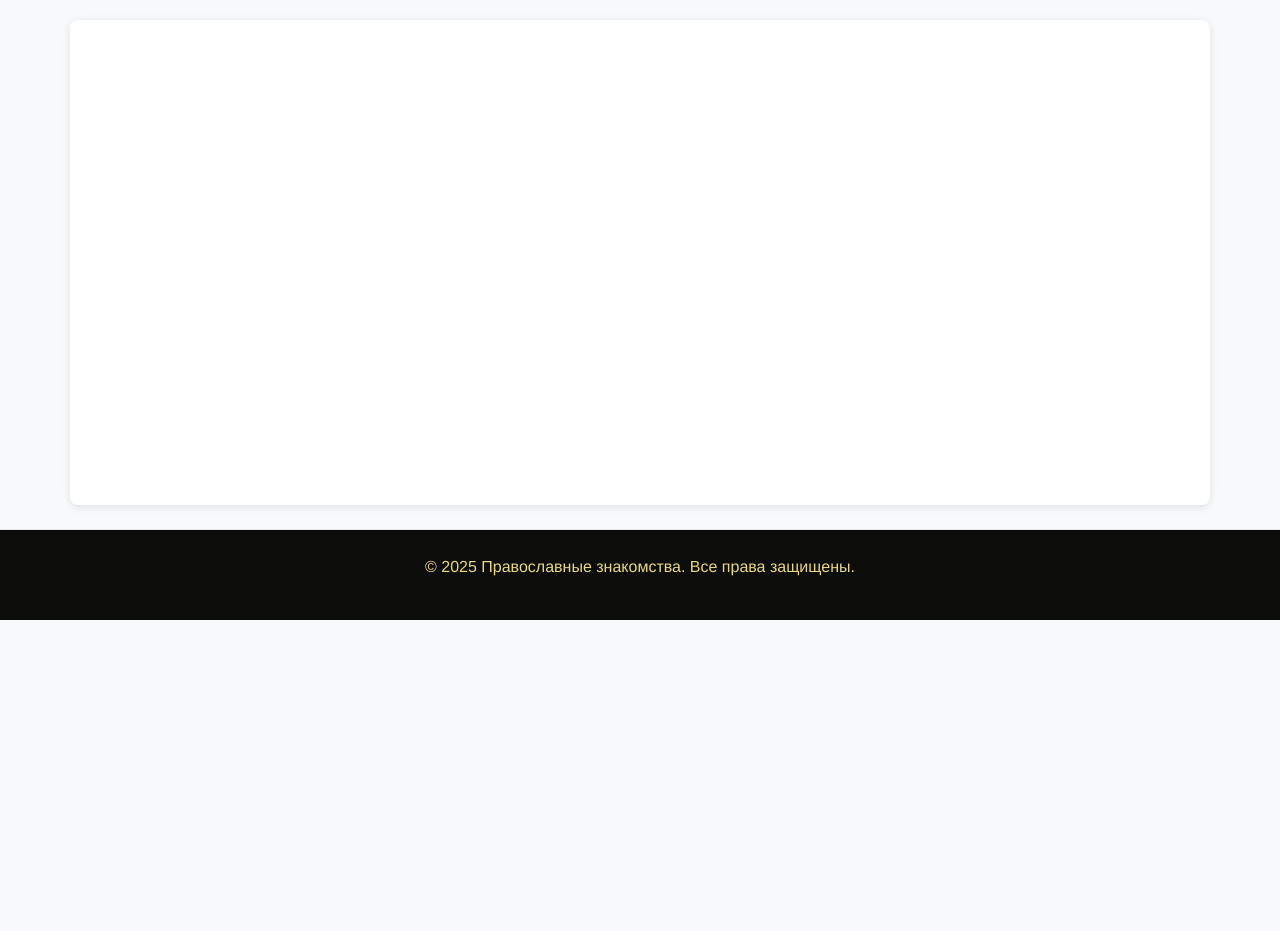
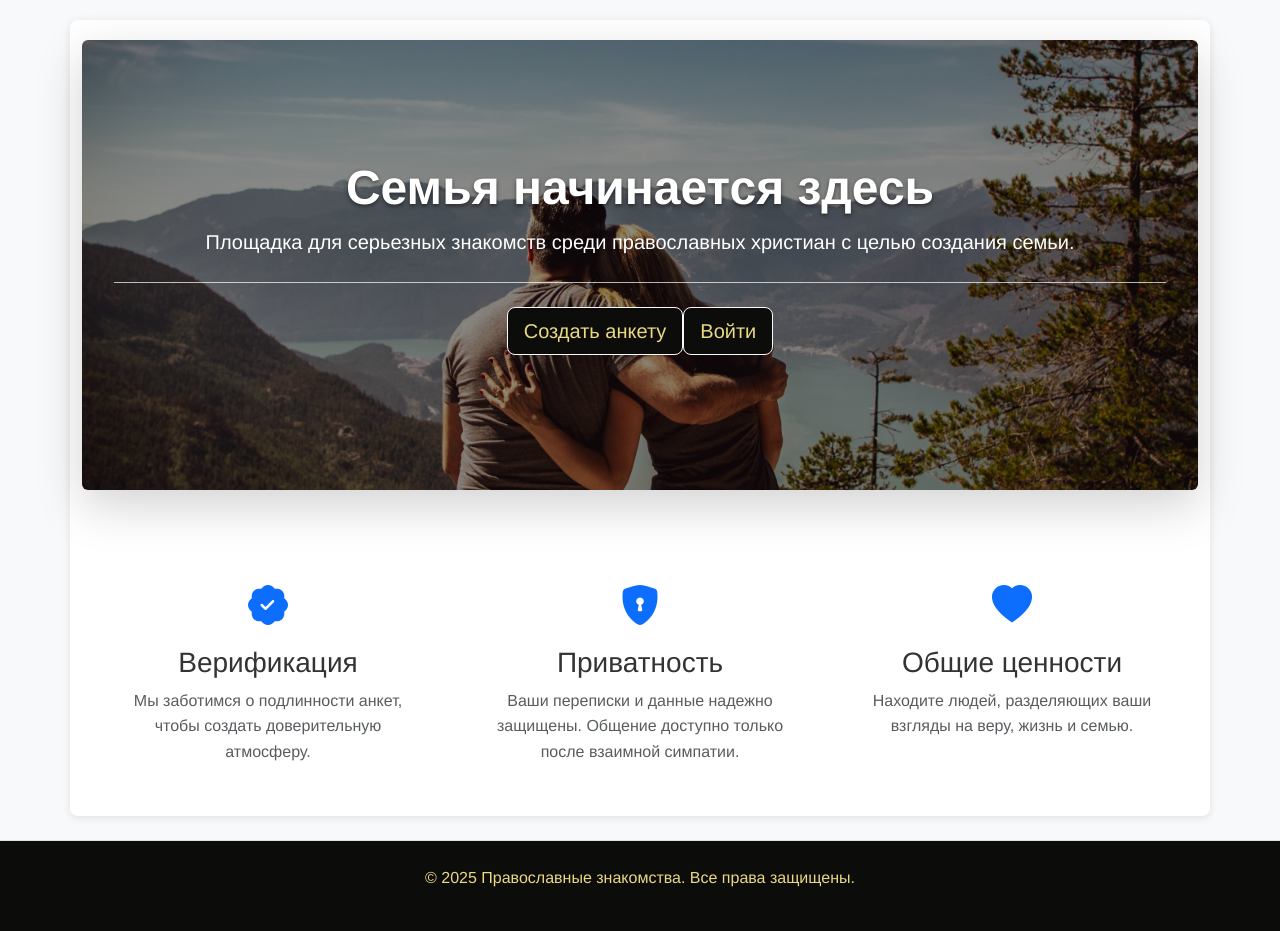
Before and after one commit to ddoltann/orthodox_dating_project, a Django app: page / in a window 1280 px wide. Shown: the part 180-1111 px from the top of the page. Before the commit the page ends 800 px from the top, so only its background shows below. Run offline with Django 5.2, Linux system fonts and the light colour scheme.

Commit message:
Update home.html

```diff
--- a/templates/profiles/home.html
+++ b/templates/profiles/home.html
@@ -1,75 +1,48 @@
-<!DOCTYPE html>
+{% extends "profiles/base.html" %}
 {% load static %}
-<html lang="ru">
-<head>
-    <meta charset="UTF-8">
-    <meta name="viewport" content="width=device-width, initial-scale=1.0">
-    <title>{% block title %}Православные знакомства{% endblock %}</title>
-    <link href="https://cdn.jsdelivr.net/npm/bootstrap@5.3.3/dist/css/bootstrap.min.css" rel="stylesheet">
-    <link rel="stylesheet" href="https://cdn.jsdelivr.net/npm/bootstrap-icons@1.11.3/font/bootstrap-icons.min.css">
-    <link rel="stylesheet" href="{% static 'css/styles.css' %}">
-</head>
-<body class="bg-light">
-    <div class="header">
-        <nav class="navbar navbar-expand-lg mb-4" style="background: #0b0c0b;">
-            <div class="container">
-                <a class="navbar-brand" href="{% url 'profiles:home' %}">
-                    <img style="width: 130px; border-radius: 86px;" src="{% static "img/logo.png" %}" alt="logo.png">
-                </a>
-                <button class="navbar-toggler" type="button" data-bs-toggle="collapse" data-bs-target="#navbarNav" aria-controls="navbarNav" aria-expanded="false" aria-label="Toggle navigation"><span class="navbar-toggler-icon"></span></button>
-                <div class="collapse navbar-collapse" id="navbarNav">
-                    <ul class="navbar-nav me-auto">
-                        <li class="nav-item"><a class="nav-link" href="{% url 'profiles:profile_list' %}" style="background-color: #0c0d0b; color: #e9d884;">Анкеты</a></li>
-                        {% if user.is_authenticated %}
-                            <li class="nav-item"><a class="nav-link" href="{% url 'profiles:inbox' %}"style="background-color: #0c0d0b; color: #e9d884;" >Сообщения</a></li>
-                            <li class="nav-item"><a class="nav-link" href="{% url 'profiles:likes_received_list' %}" style="background-color: #0c0d0b; color: #e9d884;">Кто мной интересуется?</a></li>
-                        {% endif %}
-                    </ul>
-                    <ul class="navbar-nav">
-                        {% if user.is_authenticated %}
-                            <li class="nav-item">
-                                <a href="{% url 'profiles:notification_list' %}" class="nav-link position-relative">
-                                    <i class="bi bi-bell-fill" style="color: #e9d884;"></i>
-                                    {% if unread_notifications_count > 0 %}
-                                    <span class="position-absolute top-1 start-100 translate-middle badge rounded-pill bg-danger">{{ unread_notifications_count }}</span>
-                                    {% endif %}
-                                </a>
-                            </li>
-                            <li class="nav-item dropdown">
-                                <a class="nav-link dropdown-toggle" href="#" id="navbarDropdown" role="button" data-bs-toggle="dropdown" aria-expanded="false" style="color: #e9d884;">
-                                    <i class="bi bi-person-circle" style="color: #e9d884;"></i> {{ user.first_name|default:user.username }}
-                                </a>
-                                <ul class="dropdown-menu dropdown-menu-end" aria-labelledby="navbarDropdown" style="background-color: #171815;">
-                                    <li><a class="dropdown-item" href="{% url 'profiles:profile_detail' pk=user.pk %}"style="color: #e9d884;">Мой профиль</a></li>
-                                    <li><a class="dropdown-item" href="{% url 'profiles:edit_profile' %}" style="color: #e9d884;">Редактировать</a></li>
-                                    <li><hr class="dropdown-divider"></li>
-                                    <li><a class="dropdown-item" href="{% url 'logout' %}" style="color: #e9d884;">Выйти</a></li>
-                                </ul>
-                            </li>
-                        {% else %}
-                            <li class="nav-item"><a class="nav-link" href="{% url 'login' %}" style="background-color: #0c0d0b; color: #e9d884;">Войти</a></li>
-                            <li class="nav-item"><a class="nav-link btn" href="{% url 'profiles:register' %}" style="background-color: #0c0d0b; color: #e9d884; display: inline-block;">Регистрация</a></li>
-                        {% endif %}
-                    </ul>
-                </div>
+
+{% block title %}Главная{% endblock %}
+
+{% block content %}
+<div class="hero-section shadow-lg mb-5 rounded">
+    <div class="container">
+        <h1 class="display-4 text-center">Семья начинается здесь</h1>
+        <p class="lead text-center">Площадка для серьезных знакомств среди православных христиан с целью создания семьи.</p>
+        <hr class="my-4 bg-light" style="opacity: 0.7;">
+        {% if user.is_authenticated %}
+            <a class="btn btn-light btn-lg" style="background-color: #0c0d0b; color: #e9d884;" href="{% url 'profiles:profile_list' %}" role="button">Смотреть анкеты</a>
+        {% else %}
+        <div class="d-flex justify-content-center">
+            <a class="btn btn-light btn-lg mb-3" style="background-color: #0c0d0b; color: #e9d884;" href="{% url 'profiles:register' %}" role="button">Создать анкету</a>
+            <a class="btn btn-light btn-lg mb-3" style="background-color: #0c0d0b; color: #e9d884;" href="{% url 'login' %}" role="button">Войти</a>
+        </div>
+        {% endif %}
+    </div>
+</div>
+
+<div class="container">
+    <div class="row text-center">
+        <div class="col-md-4">
+            <div class="p-3">
+                <i class="bi bi-patch-check-fill fs-1 text-primary"></i>
+                <h3 class="mt-2">Верификация</h3>
+                <p class="text-muted">Мы заботимся о подлинности анкет, чтобы создать доверительную атмосферу.</p>
             </div>
-        </nav>
+        </div>
+        <div class="col-md-4">
+            <div class="p-3">
+                <i class="bi bi-shield-lock-fill fs-1 text-primary"></i>
+                <h3 class="mt-2">Приватность</h3>
+                <p class="text-muted">Ваши переписки и данные надежно защищены. Общение доступно только после взаимной симпатии.</p>
+            </div>
+        </div>
+        <div class="col-md-4">
+            <div class="p-3">
+                <i class="bi bi-heart-fill fs-1 text-primary"></i>
+                <h3 class="mt-2">Общие ценности</h3>
+                <p class="text-muted">Находите людей, разделяющих ваши взгляды на веру, жизнь и семью.</p>
+            </div>
+        </div>
     </div>
-    <main class="container">
-        {% if messages %}
-            {% for message in messages %}
-                <div class="alert alert-{{ message.tags }} alert-dismissible fade show" role="alert">
-                    {{ message }}
-                        <button type="button" class="btn-close" data-bs-dismiss="alert" aria-label="Close"></button>
-                </div>
-            {% endfor %}
-        {% endif %}
-        {% block content %}{% endblock %}
-    </main>
-    <footer class="text-center text-muted py-4 mt-4 border-top" style="background-color: #0c0d0b; color: #e9d884;">
-        <p class="footer" style="color: #e9d884;">&copy; {% now "Y" %} Православные знакомства. Все права защищены.</p>
-    </footer>
-
-    <script src="https://cdn.jsdelivr.net/npm/bootstrap@5.3.3/dist/js/bootstrap.bundle.min.js"></script>
-</body>
-</html>
+</div>
+{% endblock %}
```
